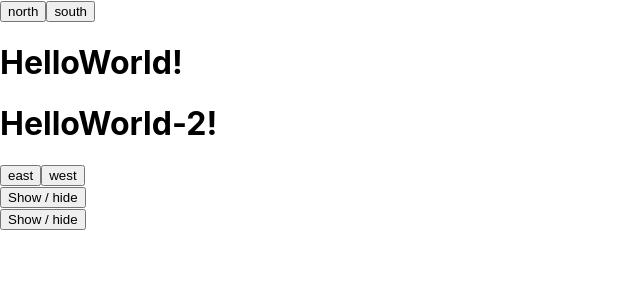
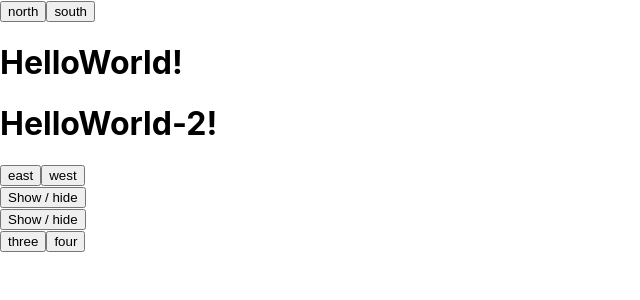
Before and after one commit to haddadMoez/react-patterns, a React (Create React App) app: page / in a window 1280 px wide. Shown: the top 300 px of the page, without its empty margins (0-640 px from the left). Built offline with nearby package versions, Linux system fonts and the light colour scheme.

Commit message:
feat: render props boilerplate example three

```diff
--- a/src/App.js
+++ b/src/App.js
@@ -2,6 +2,7 @@ import CompoundComponentExample from './compound-component-example';
 import {
   RenderPropsExampleOne,
   RenderPropsExampleTwo,
+  RenderPropsExampleThree,
 } from './render-props-examples';
 import {
   ContextComponentExampleOne,
@@ -19,6 +20,7 @@ function App() {
       <ContextComponentExampleThree />
       <RenderPropsExampleOne />
       <RenderPropsExampleTwo />
+      <RenderPropsExampleThree />
     </>
   );
 }
--- a/src/render-props-examples.js
+++ b/src/render-props-examples.js
@@ -56,4 +56,31 @@ const RenderPropsExampleTwo = () => {
   );
 };
 
-export { RenderPropsExampleOne, RenderPropsExampleTwo };
+//EXAMPLE THREE
+const Parent = ({ children }) => {
+  return <>{children}</>;
+};
+
+const Child = ({ children }) => {
+  return <>{children}</>;
+};
+
+const Content = ({ value }) => {
+  return <button>{value}</button>;
+};
+
+const RenderPropsExampleThree = () => {
+  return (
+    <Parent>
+      <Child>
+        <Content value={'three'} />
+        <Content value={'four'} />
+      </Child>
+    </Parent>
+  );
+};
+export {
+  RenderPropsExampleOne,
+  RenderPropsExampleTwo,
+  RenderPropsExampleThree,
+};
```
